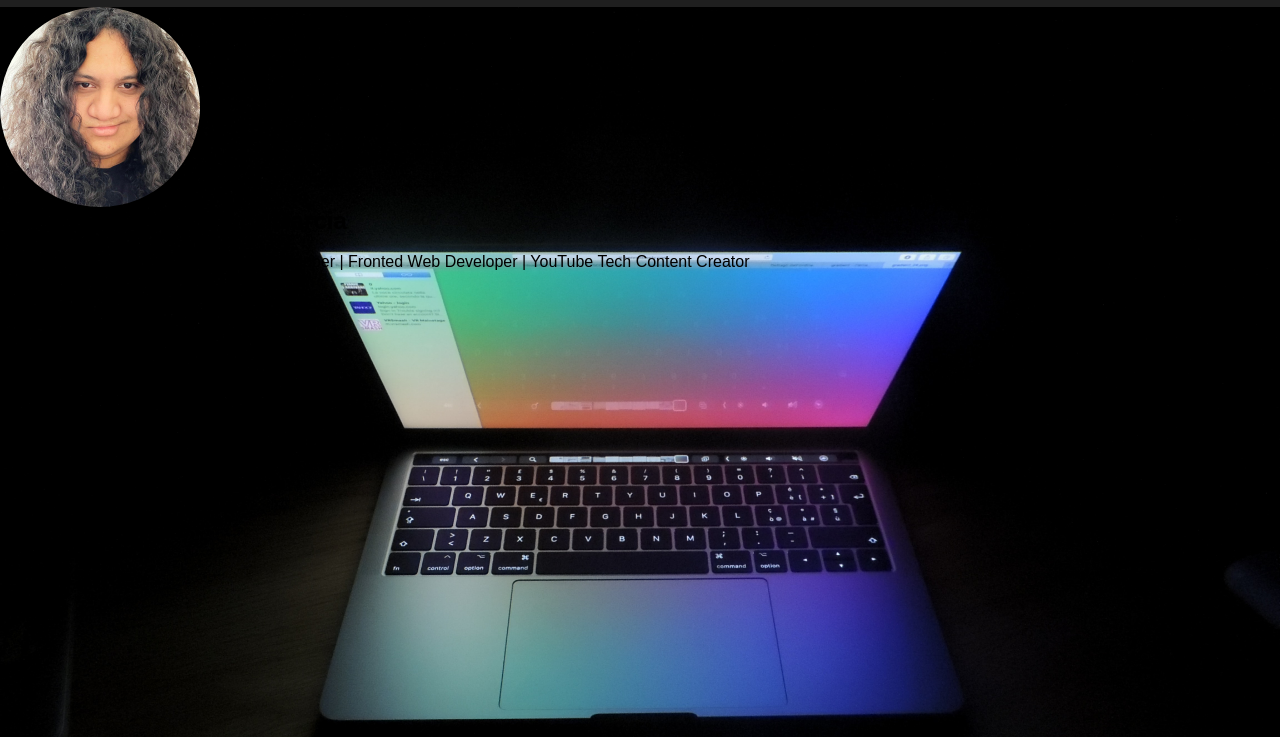
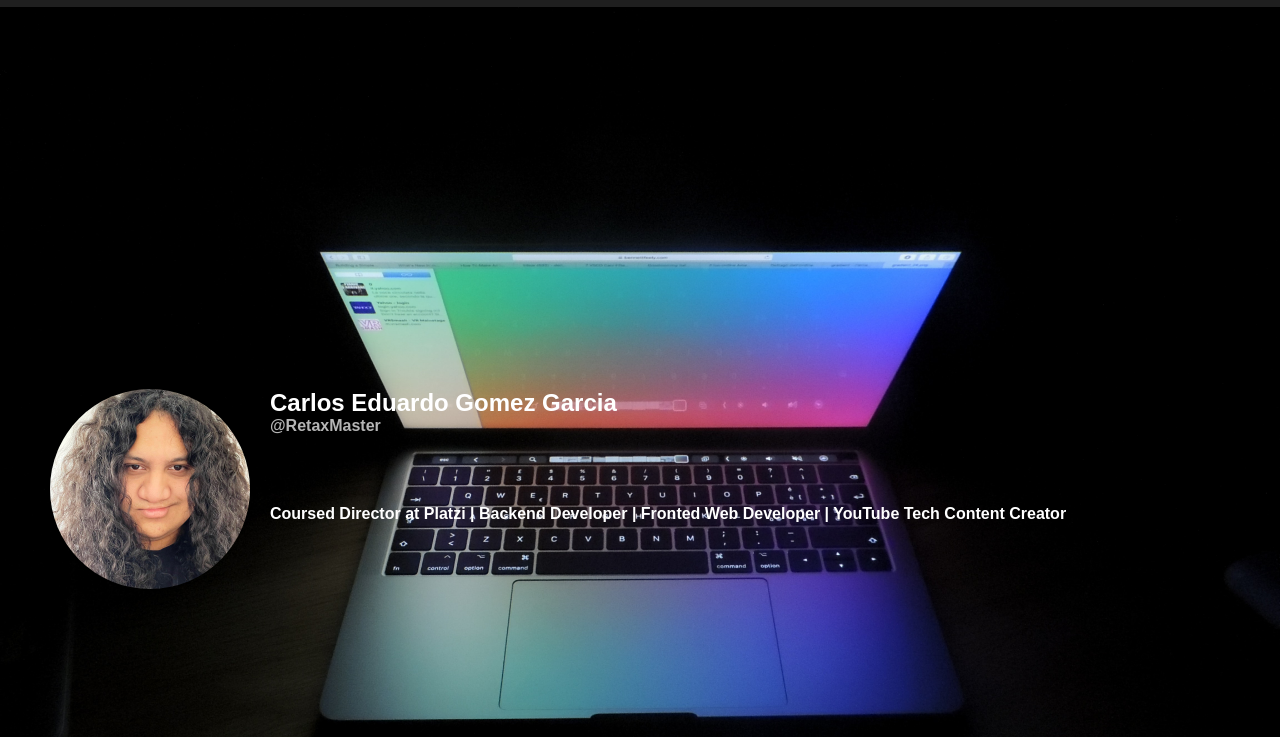
Before and after one commit to IvanDujaut/learningWebDevelopment, a plain HTML site: page index.html in a window 1280 px wide. Shown: the part 63-800 px from the top of the page. Drawn offline with Linux system fonts and the light colour scheme.

Commit message:
[FEAT] - Estilos informacion del hero

```diff
--- a/css/styles.css
+++ b/css/styles.css
@@ -73,14 +73,35 @@ y su contenedor padre es .image-container*/
   position: absolute; /*posiciona al elemento al inicio del de
   donde se encuentra el relative del padre, sacamos elementos
   del flujo ordenado del html y lo pusimos encima*/
-  top: 0;
+  top: 50%; /*me lo deja desde el contenedor 50% para abajo,
+            yo necesito centrado para eso agrego el transform
+            y el translate aplicando a este elemento un traslado
+            del 50% para arriba sobre el eje y*/
+  transform: translateY(-50%);
   left: 0;
+  display: flex;
+  width: 100%;
+  color: #fff;
+  padding: 0 50px;
 }
 
 #hero .informacion-contenedor #foto {
-    width: 200px;
+  width: 200px;
 }
 
 #hero .informacion-contenedor #foto img {
-    border-radius: 100%;
+  border-radius: 100%;
 }
+
+#hero .informacion-contenedor .informacion {
+  margin-left: 20px;
+  font-weight: bold;
+}
+
+#hero .informacion-contenedor .informacion span {
+  display: inline-block; /*para que el margin se pueda utilizar,
+  la propiedad display tiene que tener el valor de inline-block,
+  por defecto tiene inline*/
+  color: #b5b5b5;
+  margin-bottom: 70px;
+}
```
